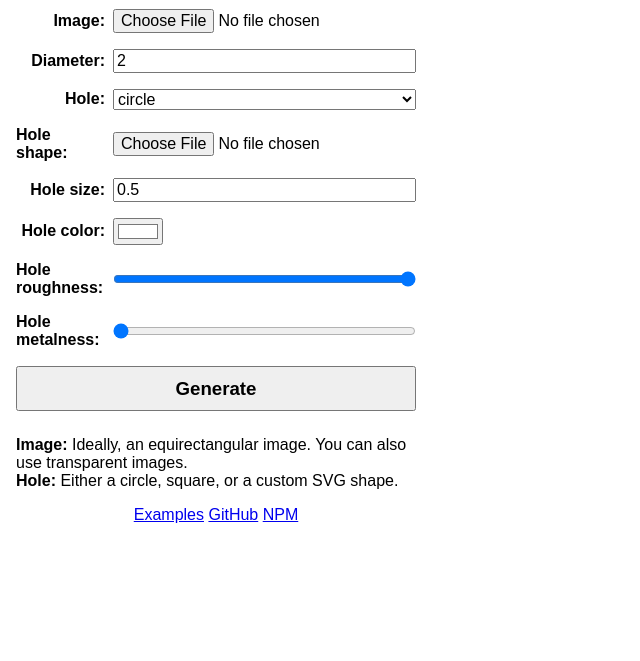
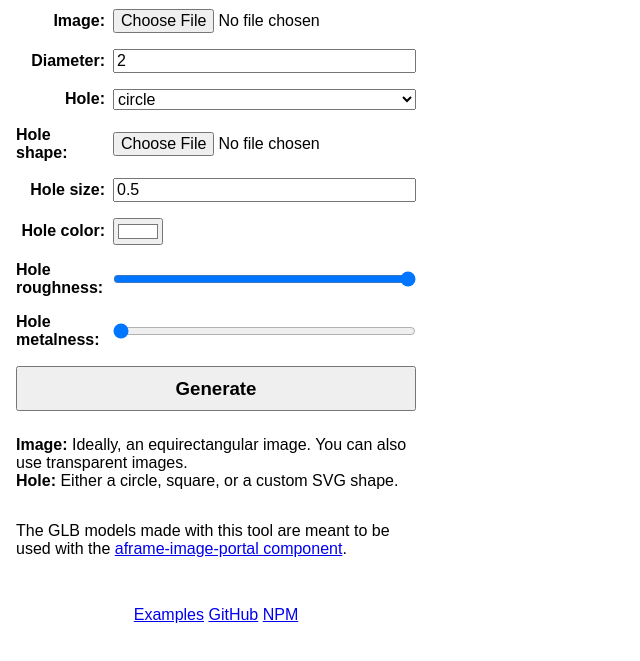
Before and after one commit to brianpeiris/aframe-image-portal, a website with bundled scripts: page generator/index.html in a window 1280 px wide. Shown: the part 95-756 px from the top of the page, without its empty margins (0-640 px from the left). Built offline with nearby package versions, Linux system fonts and the light colour scheme; a script that the page names is missing.

Commit message:
add note about component

```diff
--- a/generator/index.html
+++ b/generator/index.html
@@ -31,6 +31,9 @@
       <p>
         <strong>Image:</strong> Ideally, an equirectangular image. You can also use transparent images.<br />
         <strong>Hole:</strong> Either a circle, square, or a custom SVG shape.
+        <p>
+          The GLB models made with this tool are meant to be used with the <a href="https://www.npmjs.com/package/aframe-image-portal" target="_blank">aframe-image-portal component</a>.
+        </p>
       </p>
       <div>
       <a href="https://brianpeiris.github.io/aframe-image-portal/examples" target="_blank">Examples</a>
```
